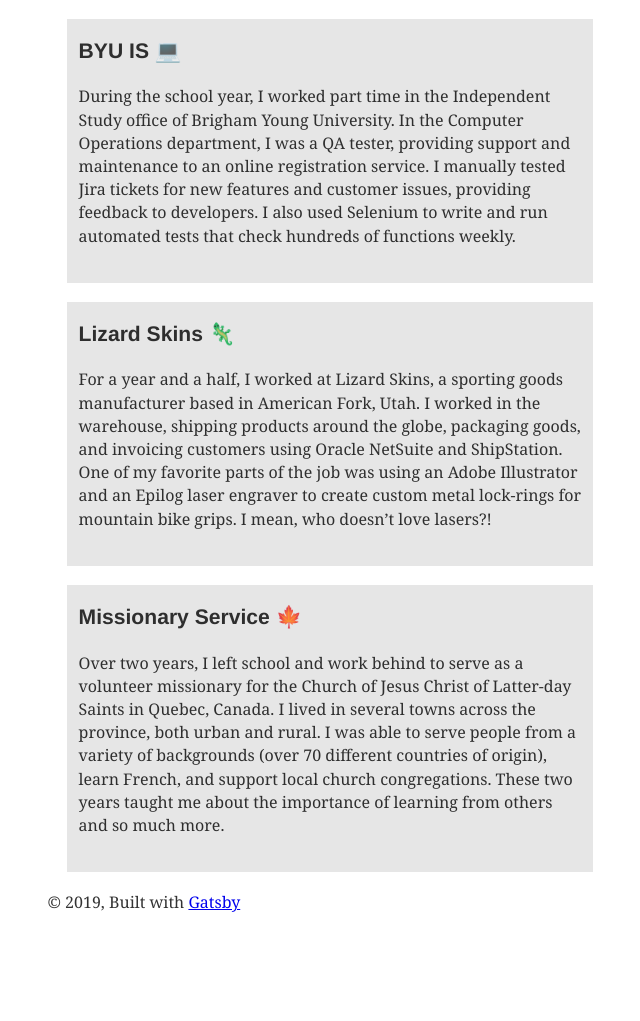
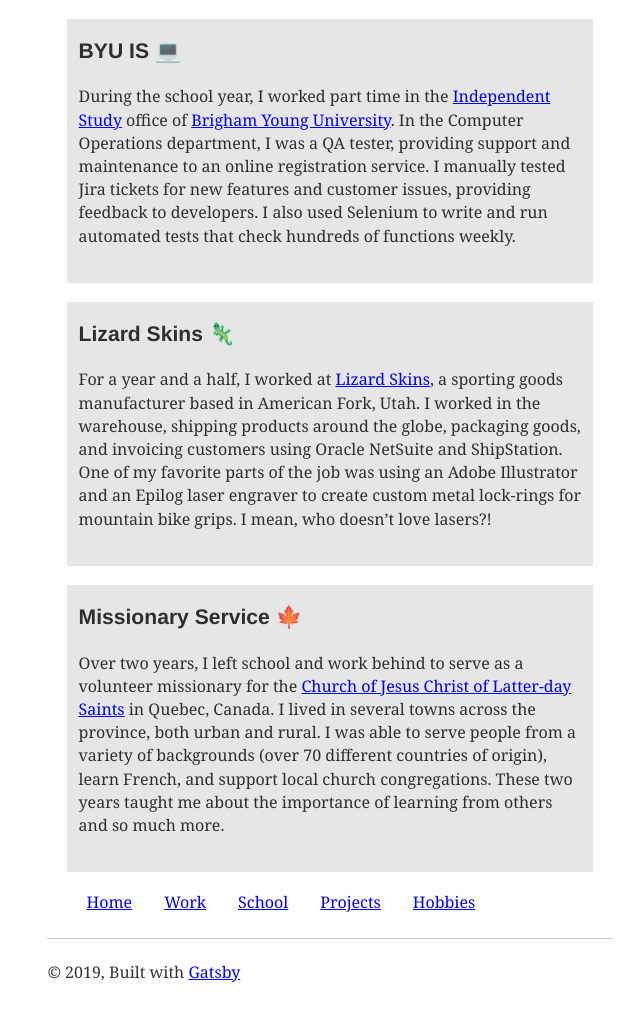
Before and after one commit to rrosenlof/rrosenlof.github.io, a Gatsby site: page /work in a window 1280 px wide. Shown: the part 945-1966 px from the top of the page, without its empty margins (310-950 px from the left). Before the commit the page ends 1923 px from the top, so only its background shows below. Built offline with nearby package versions, Linux system fonts and the light colour scheme; Gatsby itself is replaced by a stand-in of ours; what typography-theme-doelger would draw is missing.

Commit message:
adding site link component and some style changes, finishing work

```diff
--- a/src/components/layout.js
+++ b/src/components/layout.js
@@ -34,6 +34,7 @@ const Layout = ({ children }) => {
         }}
       >
         <main>{children}</main>
+        <hr></hr>
         <footer>
           © {new Date().getFullYear()}, Built with
           {` `}
--- /dev/null
+++ b/src/components/siteLinks.js
@@ -0,0 +1,16 @@
+import React from "react"
+import { Link } from "gatsby"
+
+const SiteLinks = () => (
+    <div class="site-links">
+      <ul>
+        <Link to="/">Home</Link>
+        <Link to="/work/">Work</Link>
+        <Link to="/school/">School</Link>
+        <Link to="/projects/">Projects</Link>
+        <Link to="/hobbies/">Hobbies</Link>
+      </ul>
+    </div>
+)
+
+export default SiteLinks
--- a/src/pages/work.js
+++ b/src/pages/work.js
@@ -1,6 +1,6 @@
 import React from "react"
-import { Link } from "gatsby"
 import Layout from "../components/layout"
+import SiteLinks from "../components/siteLinks";
 
 const WorkPage = () => (
   <Layout>
@@ -8,7 +8,7 @@ const WorkPage = () => (
     <p>Here's the work experience that I have had in the past few years:</p>
     <div class="work-section">
       <h3>FedEx &#128230;</h3>
-      <p>For 10 weeks in the summer of 2019, I interned with FedEx in Colorado Springs, Colorado. I was able to be involved with full stack development on two agile scrums teams. We improved and maintained several applications dealing with international clearance for shipments.</p>
+      <p>For 10 weeks in the summer of 2019, I interned with <a href="https://www.fedex.com/">FedEx</a> in Colorado Springs, Colorado. I was able to be involved with full stack development on two agile scrums teams. We improved and maintained several applications dealing with international clearance for shipments.</p>
       <p>Over the internship I was able to learn about and use Java (Spring Framework), Angular, PCF, Jenkins, AppD, and Splunk. I had no experience with these tools beforehand, and diving into some real code and pairing with other employees helped me learn more than I could at school or on my own.</p>
       <p>Our teams were able to improve performance of applications by tracking message counts in Splunk. We reduced pending message counts from around 20,000 down to an average less than 300.</p>
       <p>I was able to assist in implementation of Blue-Green deployment on PCF to eliminate application downtime and reduce risks. This project facilitated pushing applications for FedEx shipping centers, which run almost around the clock and rely on our software.</p>
@@ -16,16 +16,17 @@ const WorkPage = () => (
     </div>
     <div class="work-section">
       <h3>BYU IS &#128187;</h3>
-      <p>During the school year, I worked part time in the Independent Study office of Brigham Young University. In the Computer Operations department, I was a QA tester, providing support and maintenance to an online registration service. I manually tested Jira tickets for new features and customer issues, providing feedback to developers. I also used Selenium to write and run automated tests that check hundreds of functions weekly. </p>
+      <p>During the school year, I worked part time in the <a href="https://www.is.byu.edu/">Independent Study</a> office of <a href="https://www.byu.edu/">Brigham Young University</a>. In the Computer Operations department, I was a QA tester, providing support and maintenance to an online registration service. I manually tested Jira tickets for new features and customer issues, providing feedback to developers. I also used Selenium to write and run automated tests that check hundreds of functions weekly. </p>
     </div>
     <div class="work-section">
       <h3>Lizard Skins &#129422;</h3>
-      <p>For a year and a half, I worked at Lizard Skins, a sporting goods manufacturer based in American Fork, Utah. I worked in the warehouse, shipping products around the globe, packaging goods, and invoicing customers using Oracle NetSuite and ShipStation. One of my favorite parts of the job was using an Adobe Illustrator and an Epilog laser engraver to create custom metal lock-rings for mountain bike grips. I mean, who doesn’t love lasers?!</p>
+      <p>For a year and a half, I worked at <a href="https://www.lizardskins.com/">Lizard Skins</a>, a sporting goods manufacturer based in American Fork, Utah. I worked in the warehouse, shipping products around the globe, packaging goods, and invoicing customers using Oracle NetSuite and ShipStation. One of my favorite parts of the job was using an Adobe Illustrator and an Epilog laser engraver to create custom metal lock-rings for mountain bike grips. I mean, who doesn’t love lasers?!</p>
     </div>
     <div class="work-section">
       <h3>Missionary Service &#127809;</h3>
-      <p>Over two years, I left school and work behind to serve as a volunteer missionary for the Church of Jesus Christ of Latter-day Saints in Quebec, Canada. I lived in several towns across the province, both urban and rural. I was able to serve people from a variety of backgrounds (over 70 different countries of origin), learn French, and support local church congregations. These two years taught me about the importance of learning from others and so much more.</p>
+      <p>Over two years, I left school and work behind to serve as a volunteer missionary for the <a href="https://www.churchofjesuschrist.org/">Church of Jesus Christ of Latter-day Saints</a> in Quebec, Canada. I lived in several towns across the province, both urban and rural. I was able to serve people from a variety of backgrounds (over 70 different countries of origin), learn French, and support local church congregations. These two years taught me about the importance of learning from others and so much more.</p>
     </div>
+    <SiteLinks></SiteLinks>
   </Layout>
 )
 
--- a/src/styles/global.css
+++ b/src/styles/global.css
@@ -29,3 +29,7 @@
 .work-section h3 {
   margin-top: 0.5rem;
 }
+
+.site-links ul a{
+  padding: 0 1rem;
+}
```
Lines whose indentation alone changed are shown as unchanged.
